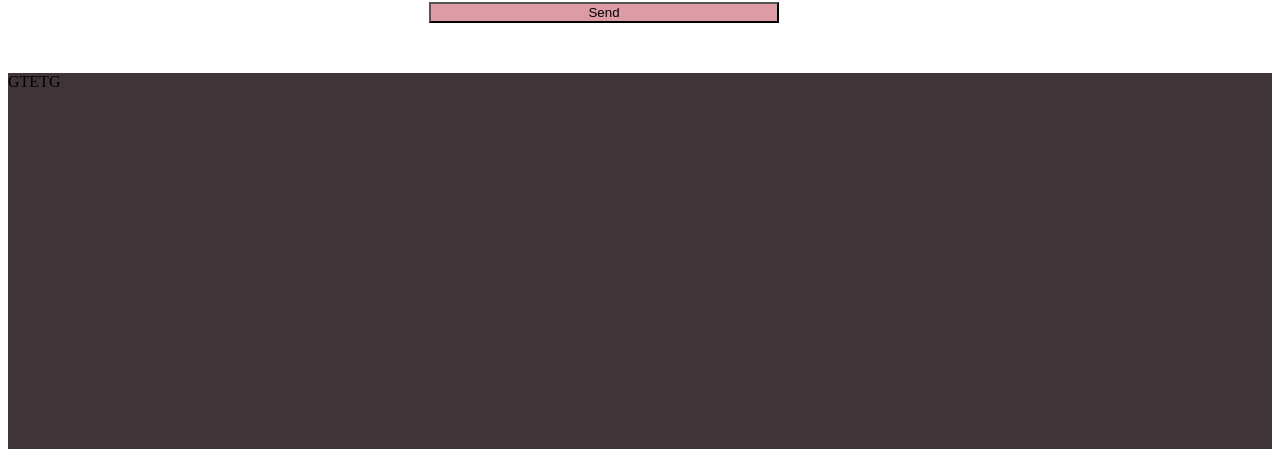
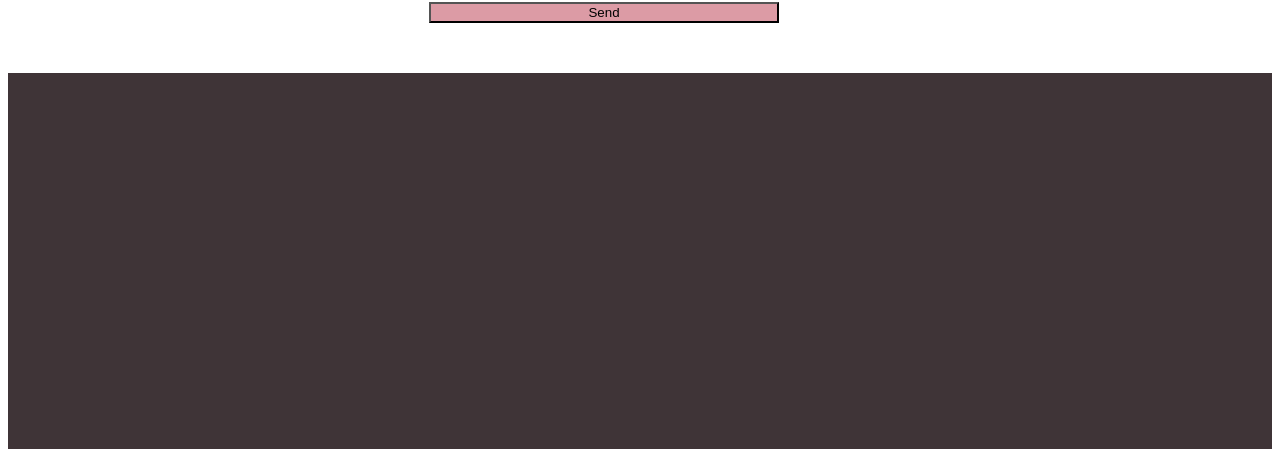
Before and after one commit to Yungflashh/recruiter2candidate, a React (Vite) app: page / in a window 1280 px wide. Shown: the part 2230-2684 px from the top of the page. Built offline with nearby package versions, Linux system fonts and the light colour scheme.

Commit message:
working with the footer

```diff
--- a/src/static/Footer.jsx
+++ b/src/static/Footer.jsx
@@ -3,7 +3,8 @@ const Footer = () => {
   return (
     <div>
         <div className="footer-container">
-                GTETG
+
+
 
         </div>
     </div>
```
